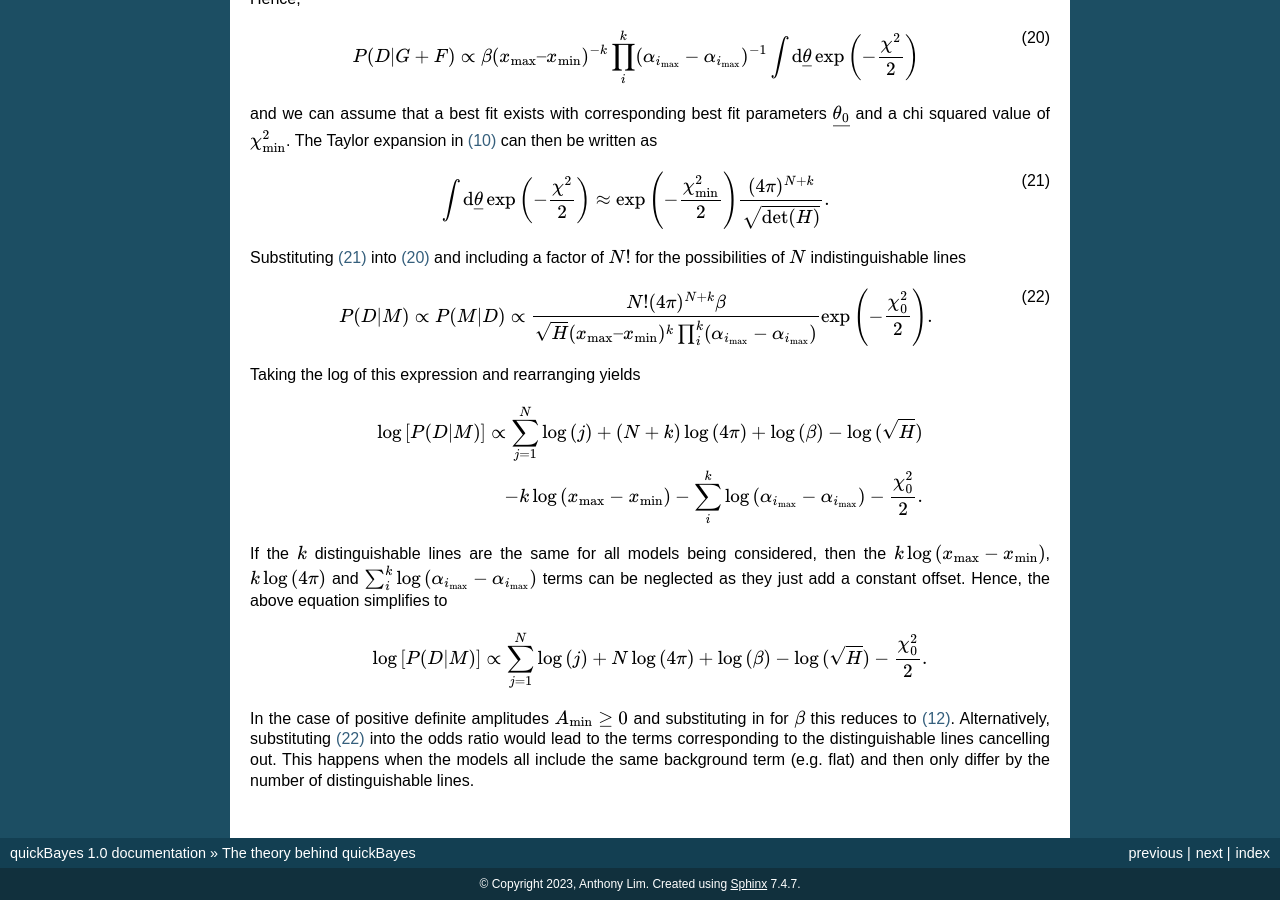
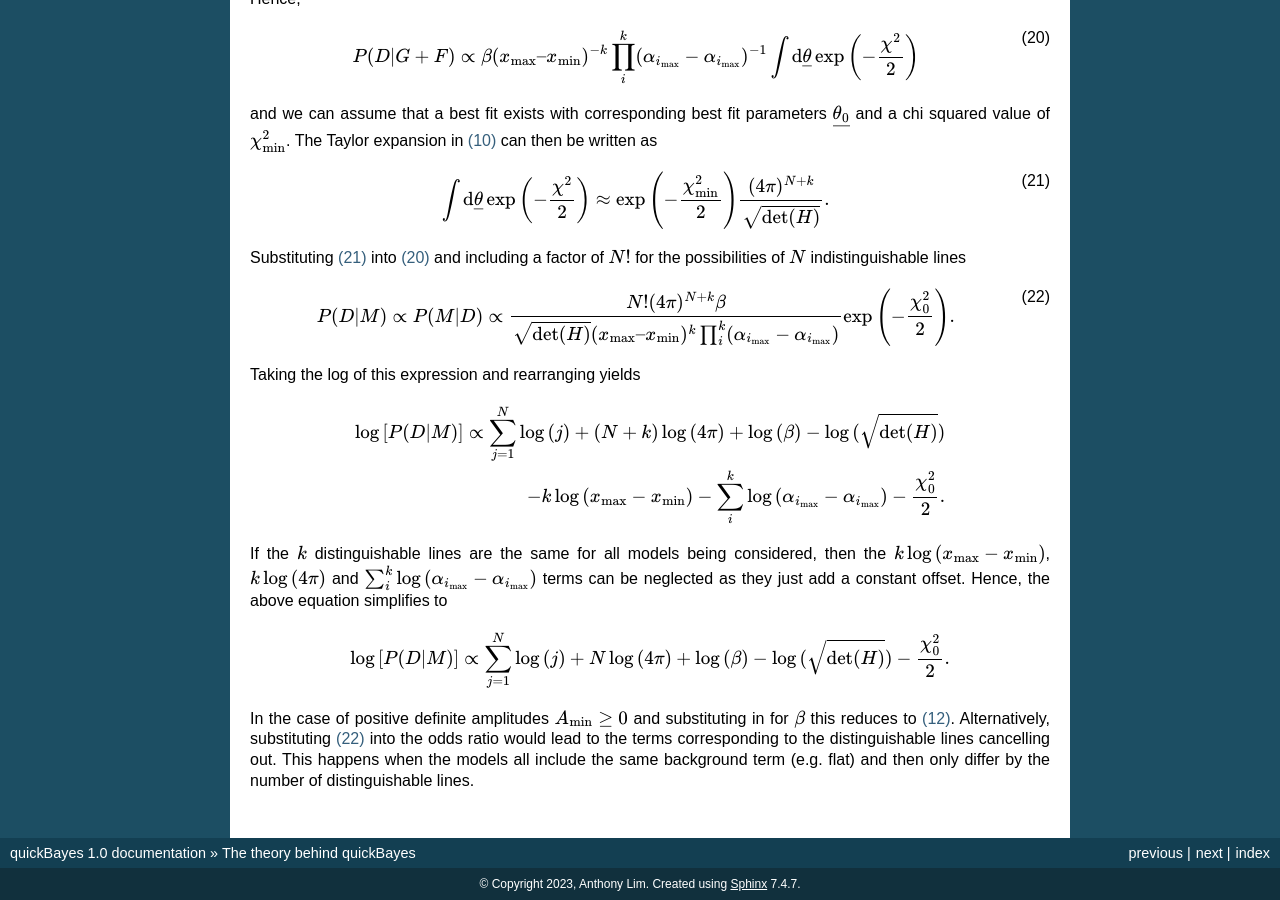
Before and after one commit to ISISNeutronMuon/quickBayes, a Sphinx documentation site: the page built from docs/source/theory.rst, in a window 1280 px wide and 900 px high, scrolled down 3650 px. Built offline with Sphinx 7.4.7, drawn with Linux system fonts in a browser that asks for light colours.

Commit message:
more doc updates

```diff
--- a/docs/source/theory.rst
+++ b/docs/source/theory.rst
@@ -254,7 +254,7 @@ Substituting :math:numref:`Taylor2` into :math:numref:`almost2` and including a
 .. math::
    :label: me
 
-   P(D|M) \propto P(M|D) \propto \frac{N! (4\pi)^{N+k}\beta }{\sqrt{H}(x_\mathrm{max} – x_\mathrm{min})^{k}\prod_i^k (\alpha_{i_\mathrm{max}}-\alpha_{i_\mathrm{max}})} \exp\left(-\frac{\chi^2_0}{2}\right).
+   P(D|M) \propto P(M|D) \propto \frac{N! (4\pi)^{N+k}\beta }{\sqrt{\mathrm{det}(H)}(x_\mathrm{max} – x_\mathrm{min})^{k}\prod_i^k (\alpha_{i_\mathrm{max}}-\alpha_{i_\mathrm{max}})} \exp\left(-\frac{\chi^2_0}{2}\right).
 
 Taking the log of this expression and rearranging yields
 
@@ -264,7 +264,7 @@ Taking the log of this expression and rearranging yields
    \begin{eqnarray}
    \log{[P(D|M)]} \propto \sum_{j=1}^{N}\log{(j)} +
    (N+k)\log{(4\pi)} + \log{(\beta)} -
-   \log{(\sqrt{H})} \\ -
+   \log{(\sqrt{\mathrm{det}(H)})} \\ -
    k\log{(x_\mathrm{max} - x_\mathrm{min})}
    - \sum_i^k
    \log{(\alpha_{i_\mathrm{max}}-
@@ -281,7 +281,7 @@ Hence, the above equation simplifies to
 
    \log{[P(D|M)]} \propto \sum_{j=1}^{N}\log{(j)} +
    N\log{(4\pi)} + \log{(\beta)} -
-   \log{(\sqrt{H})}  -
+   \log{(\sqrt{\mathrm{det}(H)})}  -
    \frac{\chi^2_0}{2}.
 
 In the case of positive definite amplitudes :math:`A_\mathrm{min} \ge 0` and substituting in for :math:`\beta` this reduces to :math:numref:`logs`.
```
